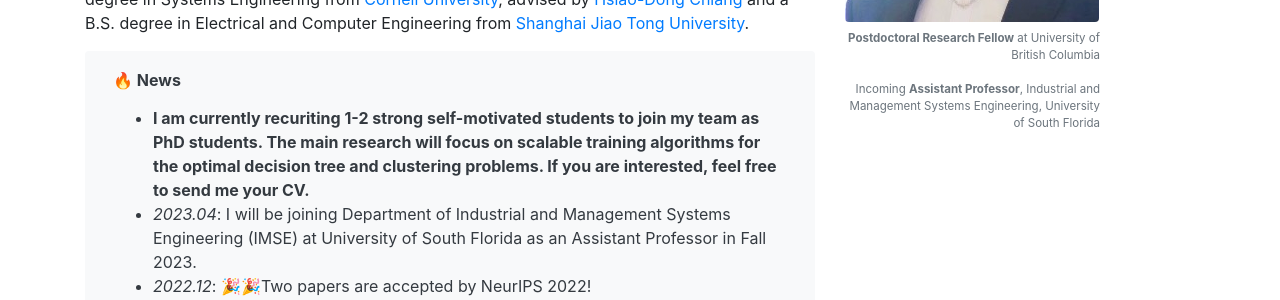
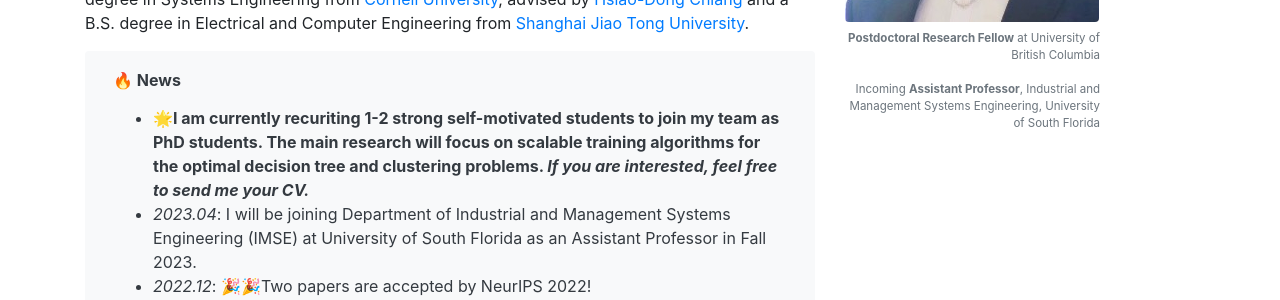
Before and after one commit to kingsley1989/kingsley1989.github.io, a Jekyll site: the page built from index.md, in a window 1280 px wide. Shown: the part 421-721 px from the top of the page. Built offline with Jekyll 4.4.1, drawn with Linux system fonts in a browser that asks for light colours; nearby versions of some CDN libraries.

Commit message:
update information

```diff
--- a/index.md
+++ b/index.md
@@ -11,7 +11,7 @@
 
 
 news: |
-  - **I am currently recuriting 1-2 strong self-motivated students to join my team as PhD students. The main research will focus on scalable training algorithms for the optimal decision tree and clustering problems. If you are interested, feel free to send me your CV.**
+  - 🌟**I am currently recuriting 1-2 strong self-motivated students to join my team as PhD students. The main research will focus on scalable training algorithms for the optimal decision tree and clustering problems. *If you are interested, feel free to send me your CV.***
   - *2023.04*: I will be joining Department of Industrial and Management Systems Engineering (IMSE) at University of South Florida as an Assistant Professor in Fall 2023.
   - *2022.12*: 🎉🎉Two papers are accepted by NeurIPS 2022!
   - *2022.07*: One paper is accepted by ICML 2022!
```
